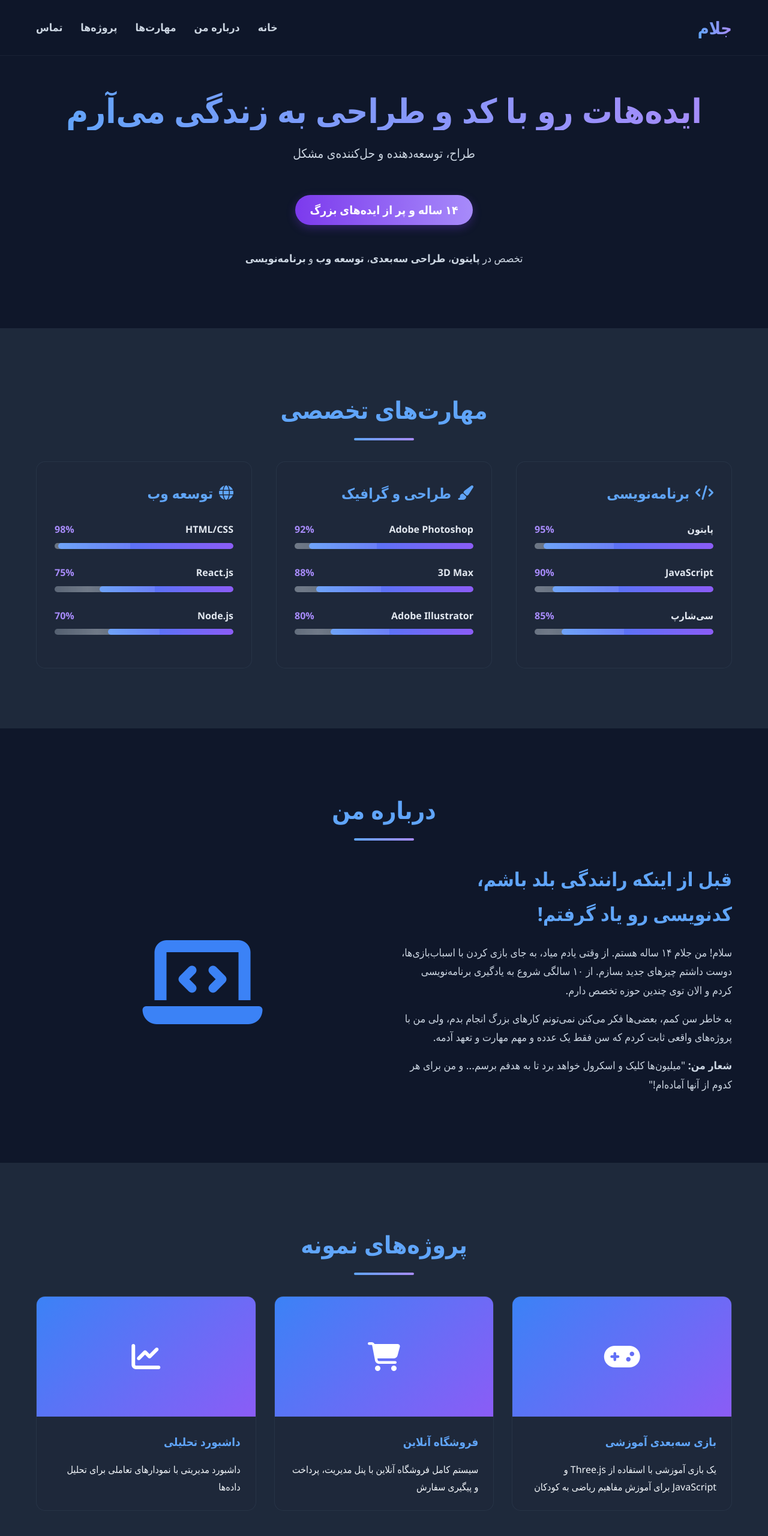
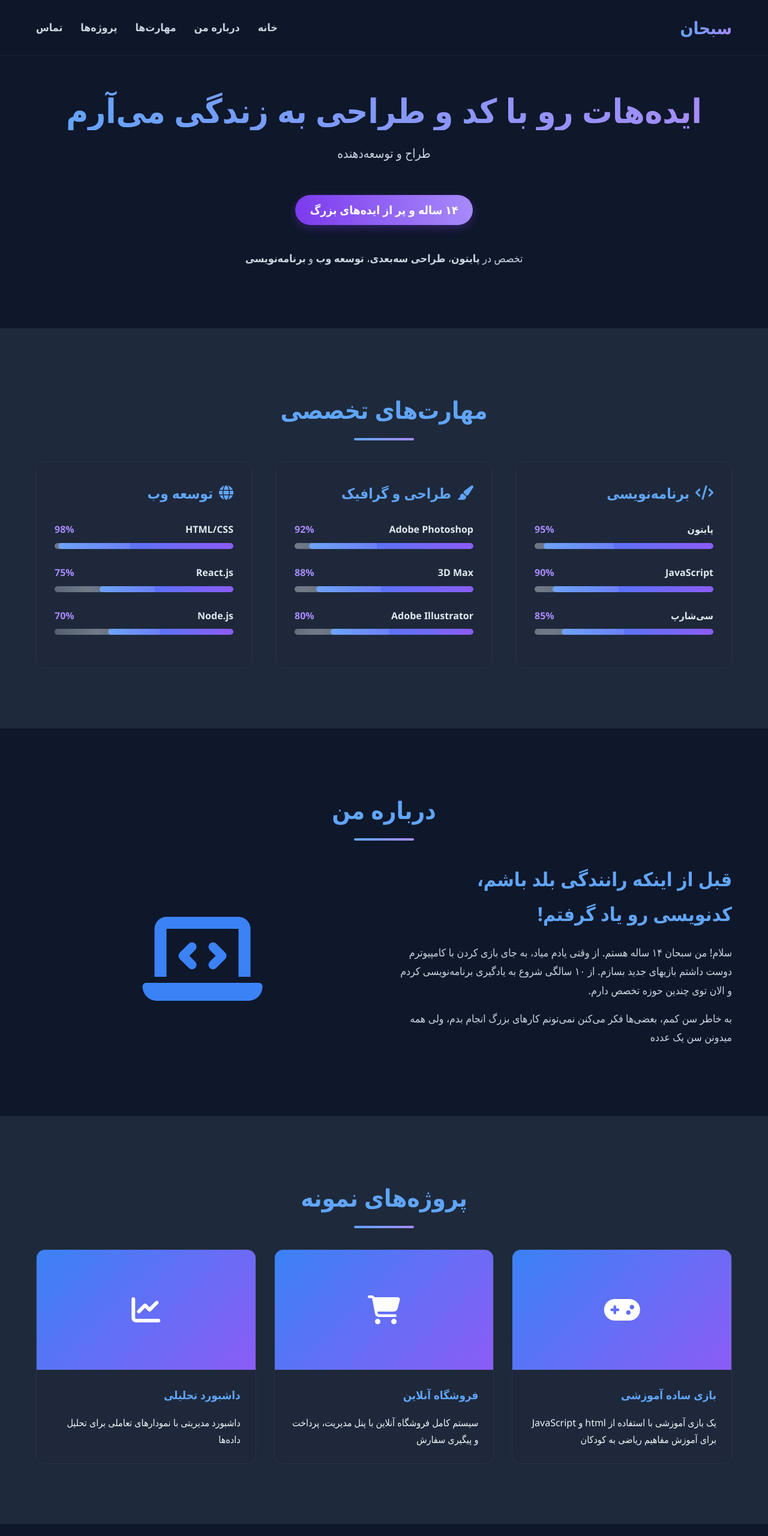
Before and after one commit to jalamsobhan/jalams, a plain HTML site: page index.html in a window 1280 px wide. Shown: the top 2560 px of the page at 60% size. Drawn offline with Linux system fonts and the light colour scheme.

Commit message:
Add files via upload

```diff
--- a/index.html
+++ b/index.html
@@ -3,7 +3,7 @@
 <head>
     <meta charset="UTF-8">
     <meta name="viewport" content="width=device-width, initial-scale=1.0">
-    <title>پورتفولیو | جلام</title>
+    <title>پورتفولیو | سبحان</title>
     <meta name="description" content="طراح و توسعه‌دهنده ۱۴ ساله با تخصص در پایتون، طراحی سه‌بعدی و توسعه وب">
     <link rel="stylesheet" href="https://cdnjs.cloudflare.com/ajax/libs/font-awesome/6.4.0/css/all.min.css">
     <style>
@@ -479,7 +479,7 @@
     <header>
         <div class="container">
             <nav class="nav-container">
-                <a href="#" class="logo">جلام</a>
+                <a href="#" class="logo">سبحان</a>
                 <div class="nav-links">
                     <a href="#home">خانه</a>
                     <a href="#about">درباره من</a>
@@ -496,7 +496,7 @@
         <div class="container">
             <div class="hero-content">
                 <h1>ایده‌هات رو با کد و طراحی به زندگی می‌آرم</h1>
-                <p>طراح، توسعه‌دهنده و حل‌کننده‌ی مشکل</p>
+                <p>طراح و توسعه‌دهنده </p>
                 <div class="age-badge">۱۴ ساله و پر از ایده‌های بزرگ</div>
                 <p style="max-width: 600px; margin: 20px auto; font-size: 1.1rem;">
                     تخصص در <strong>پایتون</strong>، <strong>طراحی سه‌بعدی</strong>، <strong>توسعه وب</strong>
@@ -629,17 +629,12 @@
                 <div class="about-text">
                     <h3>قبل از اینکه رانندگی بلد باشم، کدنویسی رو یاد گرفتم!</h3>
                     <p>
-                        سلام! من جلام ۱۴ ساله هستم. از وقتی یادم میاد، به جای بازی کردن با اسباب‌بازی‌ها،
-                        دوست داشتم چیزهای جدید بسازم. از ۱۰ سالگی شروع به یادگیری برنامه‌نویسی کردم و الان
+                        سلام! من سبحان ۱۴ ساله هستم. از وقتی یادم میاد، به جای بازی کردن با کامپیوترم
+                        دوست داشتم بازیهای جدید بسازم. از ۱۰ سالگی شروع به یادگیری برنامه‌نویسی کردم و الان
                         توی چندین حوزه تخصص دارم.
                     </p>
                     <p>
-                        به خاطر سن کمم، بعضی‌ها فکر می‌کنن نمی‌تونم کارهای بزرگ انجام بدم، ولی من با پروژه‌های
-                        واقعی ثابت کردم که سن فقط یک عدده و مهم مهارت و تعهد آدمه.
-                    </p>
-                    <p>
-                        <strong>شعار من:</strong> "میلیون‌ها کلیک و اسکرول خواهد برد تا به هدفم برسم...
-                        و من برای هر کدوم از آنها آماده‌ام!"
+                        به خاطر سن کمم، بعضی‌ها فکر می‌کنن نمی‌تونم کارهای بزرگ انجام بدم، ولی همه میدونن سن یک عدده
                     </p>
                 </div>
 
@@ -663,8 +658,8 @@
                         <i class="fas fa-gamepad"></i>
                     </div>
                     <div class="project-content">
-                        <h3>بازی سه‌بعدی آموزشی</h3>
-                        <p>یک بازی آموزشی با استفاده از Three.js و JavaScript برای آموزش مفاهیم ریاضی به کودکان</p>
+                        <h3>بازی ساده آموزشی</h3>
+                        <p>یک بازی آموزشی با استفاده از html و JavaScript برای آموزش مفاهیم ریاضی به کودکان</p>
                     </div>
                 </div>
 
@@ -704,10 +699,10 @@
                     id="contactForm"
                 >
                     <!-- تنظیمات FormSubmit -->
-                    <input type="hidden" name="_subject" value="پیام جدید از پورتفولیو - جلام">
+                    <input type="hidden" name="_subject" value="پیام جدید از پورتفولیو - سبحان">
                     <input type="hidden" name="_captcha" value="false">
                     <input type="hidden" name="_template" value="table">
-                    <input type="hidden" name="_next" value="https://jalamdev.ir/thanks.html">
+                    <input type="hidden" name="_next" value="thanks.html">
                     <input type="text" name="_honey" style="display:none">
 
                     <div class="form-group">
@@ -765,7 +760,7 @@
             </div>
 
             <div class="copyright">
-                <p>© ۲۰۲۴ پورتفولیو جلام. تمامی حقوق محفوظ است.</p>
+                <p>© ۲۰۲۴ پورتفولیو سبحان. تمامی حقوق محفوظ است.</p>
                 <p>ساخته شده با ❤️ و کد</p>
             </div>
         </div>
```
